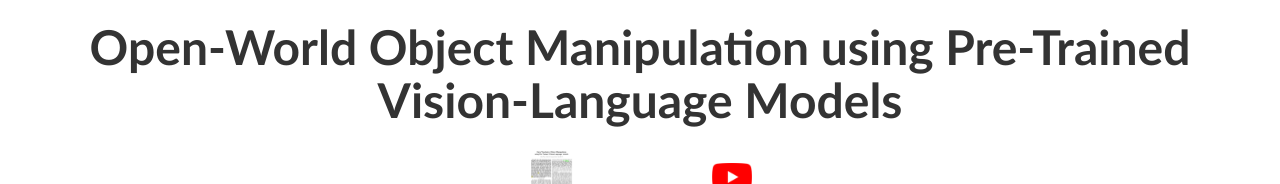
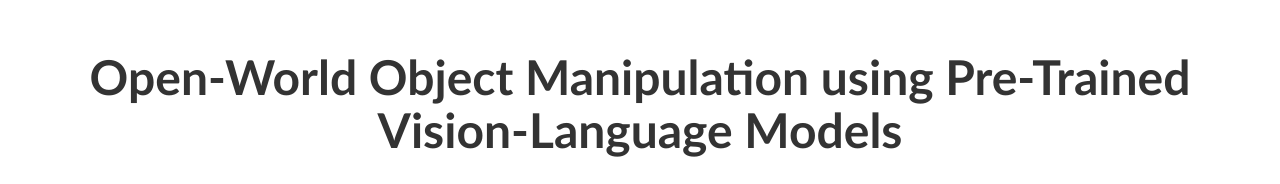
Before and after one commit to robot-moo-anon/robot-moo-anon.github.io, a plain HTML site: page index.html in a window 1280 px wide. Shown: the top 184 px of the page. Drawn offline with nearby package versions, Linux system fonts and the light colour scheme; some packages are replaced by stand-ins of ours; a script that the page names is missing.

Commit message:
A little more space on top for the title

```diff
--- a/index.html
+++ b/index.html
@@ -72,12 +72,9 @@
 
 <body>
     <div class="container" id="main">
-        <div class="row">
+        <div class="row" style="padding-top: 30px; padding-bottom: 20px;">
             <h2 class="col-md-12 text-center">
                 <strong><font size="+6">Open-World Object Manipulation using Pre-Trained Vision-Language Models</font></strong>
-                <!--<small>
-                    CoRL 2021
-                </small>-->
             </h2>
         </div>
 
```
